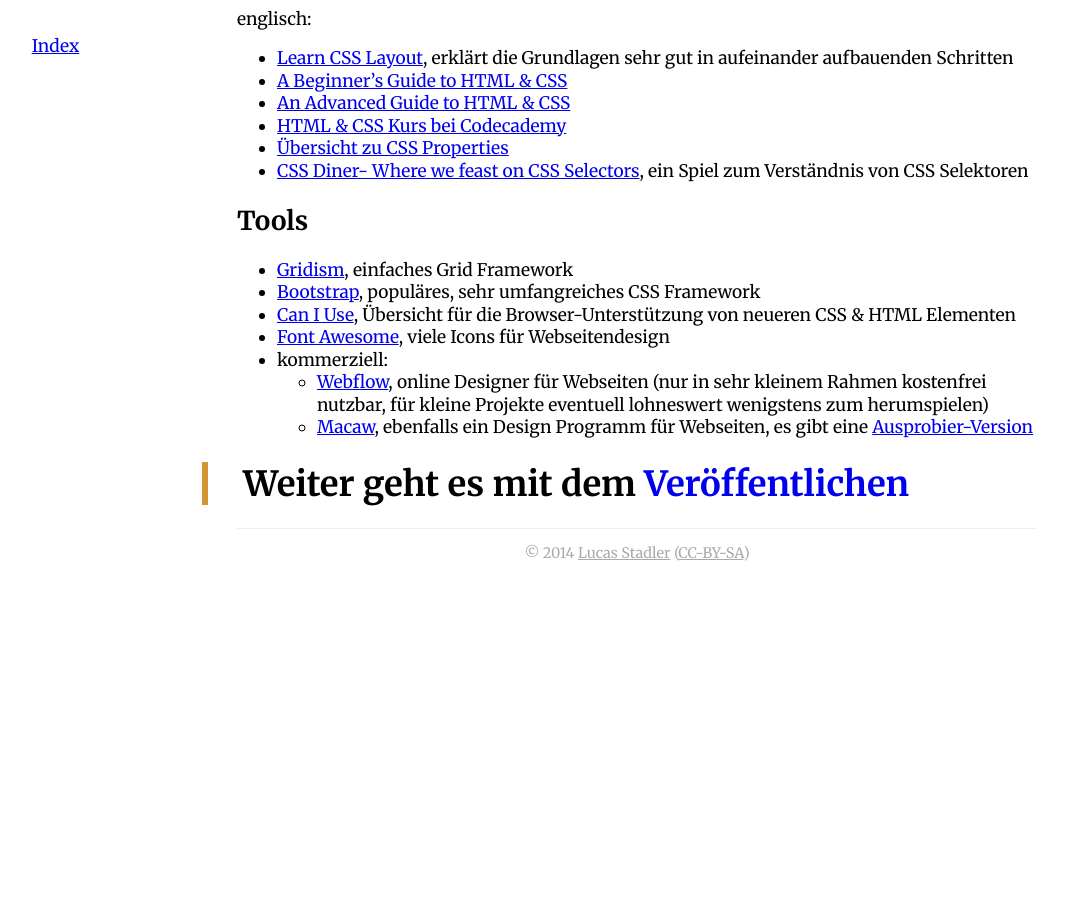
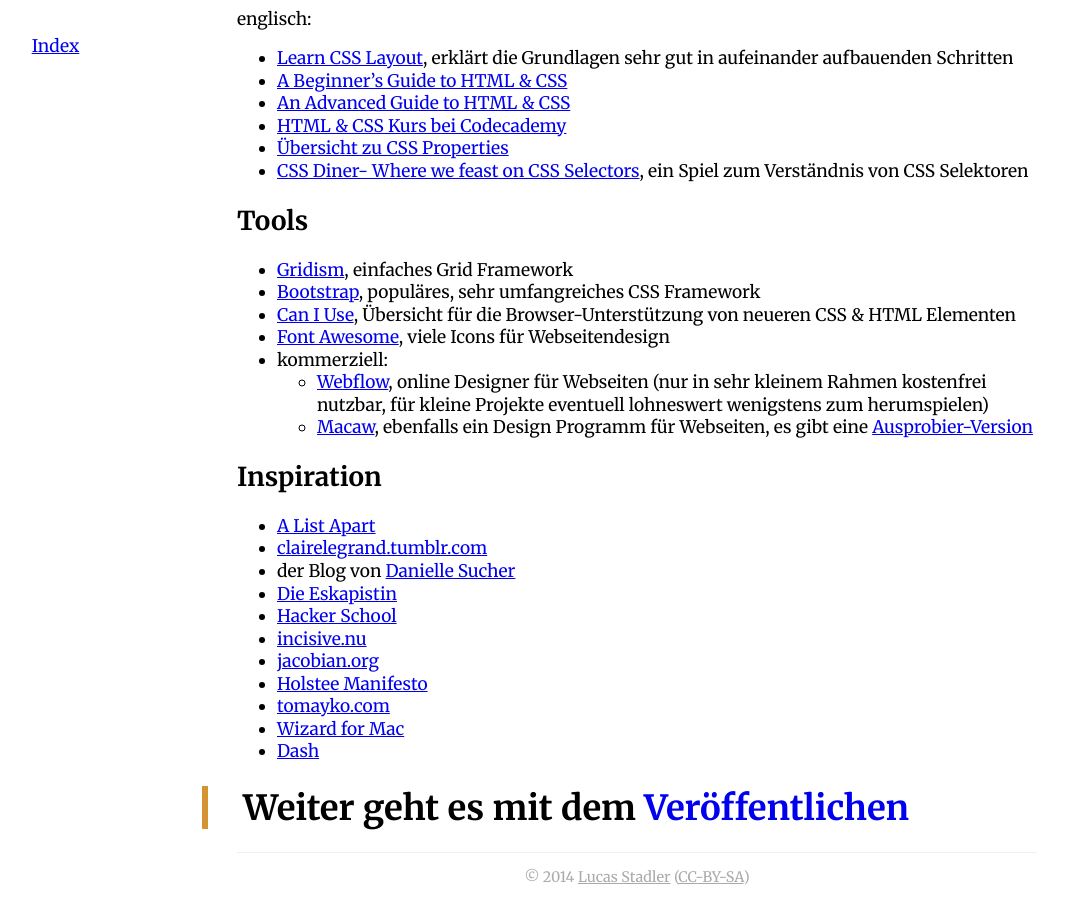
Before and after one commit to heyLu/web101, a Jekyll site: the page built from more-css.md, in a window 1280 px wide and 900 px high, scrolled down 1883 px. Shown: the whole window, without its empty margins (3-1071 px from the left). Built offline with Jekyll 4.4.1, drawn with Linux system fonts in a browser that asks for light colours; before the commit the page ends 2459 px from its top, so only the background shows below that.

Commit message:
add some sites for inspirations.

```diff
--- a/more-css.md
+++ b/more-css.md
@@ -117,4 +117,18 @@ englisch:
 
 [mdn-css-reference]: https://developer.mozilla.org/en-US/docs/Web/CSS/Reference
 
+## Inspiration
+
+* [A List Apart](http://alistapart.com)
+* [clairelegrand.tumblr.com](http://clairelegrand.tumblr.com/post/77700679900/the-importance-of-the-unlikable-heroin)
+* der Blog von [Danielle Sucher](http://www.daniellesucher.com/blog/)
+* [Die Eskapistin](http://thatgirlthere.wordpress.com/)
+* [Hacker School](http://hackerschool.com)
+* [incisive.nu](http://incisive.nu/2014/thinking-about-mozilla/)
+* [jacobian.org](www.jacobian.org/writing/)
+* [Holstee Manifesto](http://holstee.com/pages/manifesto)
+* [tomayko.com](http://tomayko.com/writings/adopt-an-open-source-process-constraints)
+* [Wizard for Mac](http://wizardmac.com/)
+* [Dash](http://kapeli.com/dash)
+
 # Weiter geht es mit dem [Veröffentlichen](publishing.html)
```
